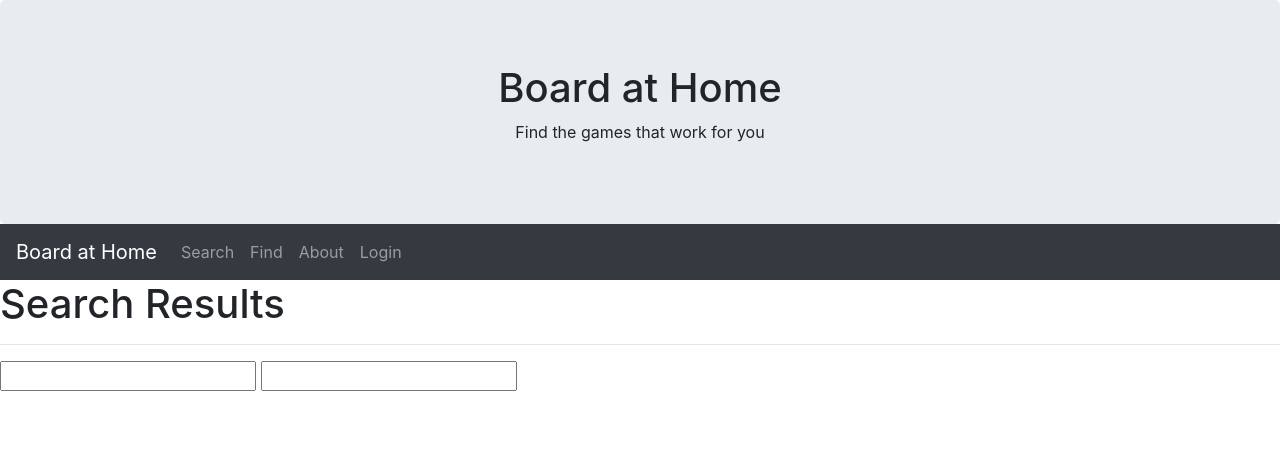
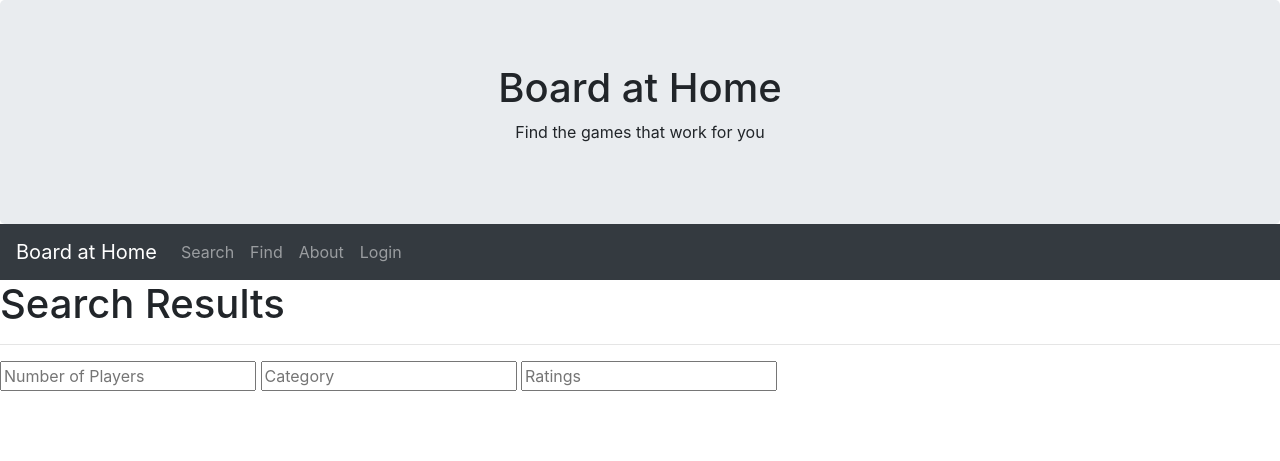
Before and after one commit to hm-haitham/Board-at-home, a Django app: template accounts/templates/accounts/Search_Page.html in a window 1280 px wide. Shown: the top 461 px of the page. Run offline with Django 3.2, Linux system fonts and the light colour scheme; the template is opened without the code that fills it, so the values that code supplies are empty; parts of the project's set-up code (start-up, migrations or seed data) failed here and were passed over; some libraries are stand-ins or nearby versions.

Commit message:
Update Search_Page.html

```diff
--- a/accounts/templates/accounts/Search_Page.html
+++ b/accounts/templates/accounts/Search_Page.html
@@ -6,19 +6,27 @@
 <div class="dropdown">
   <h1>Search Results</h1>
   <hr>
-    <datalist id="suggestions">
+    <datalist id="Number_of_players">
         <option>2-4</option>
         <option>5-10</option>
         <option>10+</option>
     </datalist>
-    <input  autoComplete="on" list="suggestions"/>
-    <datalist id="suggestion">
+    <input  autoComplete="on" list="Number_of_players" placeholder="Number of Players" />
+    <datalist id="Category">
         <option>Adventure</option>
         <option>Educational</option>
         <option>Dice</option>
         <option>Family</option>
     </datalist>
-    <input  autoComplete="on" list="suggestion"/>
+    <input  autoComplete="on" list="Category" placeholder="Category"/>
+    <datalist id="Ratings">
+        <option>1</option>
+        <option>2</option>
+        <option>3</option>
+        <option>4</option>
+        <option>5</option>
+    </datalist>
+    <input  autoComplete="on" list="Ratings" placeholder="Ratings"/>
 </div>
 
 
```
